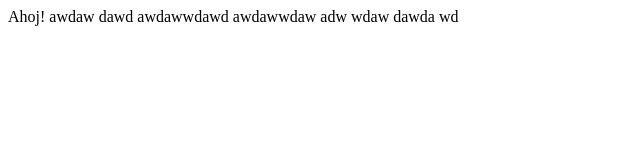
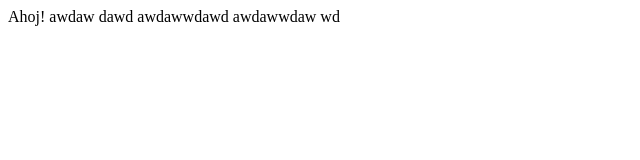
Before and after one commit to HTML-a-CSS-2/projekt-portfolio-petrcoding, a plain HTML site: page index.html in a window 1280 px wide. Shown: the whole page, without its empty margins (0-640 px from the left). Drawn offline with Linux system fonts and the light colour scheme.

Commit message:
second commit

```diff
--- a/index.html
+++ b/index.html
@@ -12,9 +12,7 @@
     dawd
     awdawwdawd
     awdawwdaw
-    adw
-    wdaw
-    dawda
+
     wd
 </body>
 </html>
```
